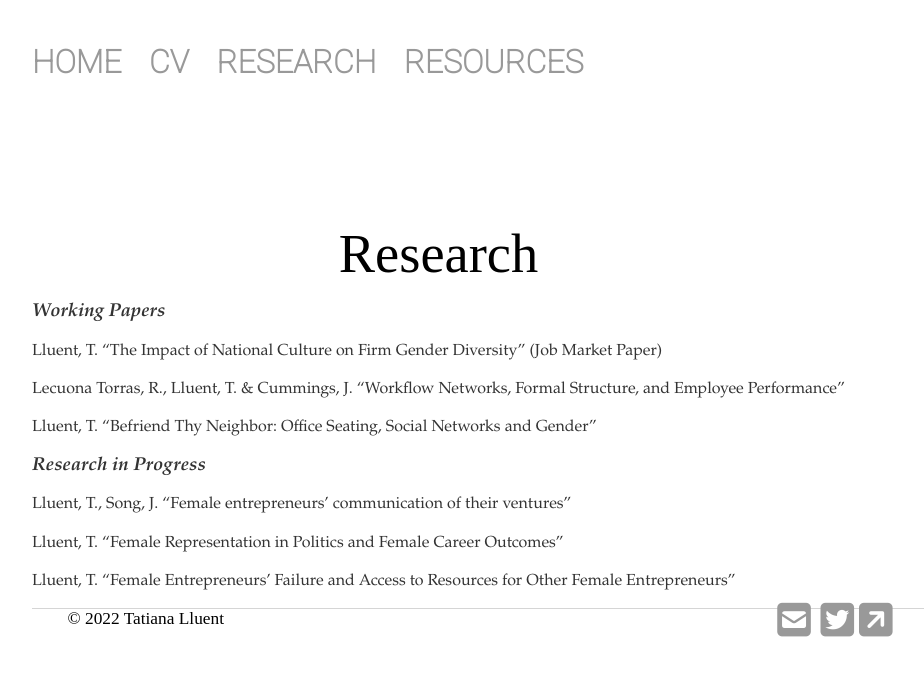
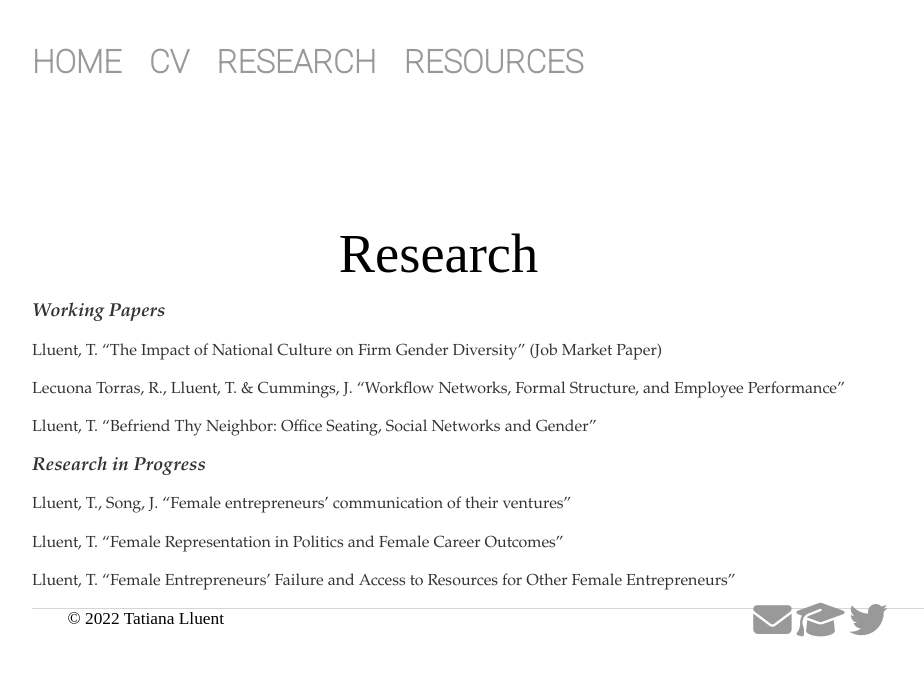
Before and after one commit to tatianalluent/tatianalluent.github.io, a Jekyll site: the page built from research/index.html, in a window 1280 px wide. Shown: the top 676 px of the page, without its empty margins (160-1084 px from the left). Built offline with Jekyll 4.4.1, drawn with Linux system fonts in a browser that asks for light colours; nearby versions of some CDN libraries; a style sheet for code colours, icons or effects is not loaded.

Commit message:
remove square icon

```diff
--- a/_layouts/default.html
+++ b/_layouts/default.html
@@ -61,10 +61,10 @@
 
 					</div>
 					<div class="section right" style="width: 75%; ">
-						<a href="mailto:tatiana.lluent@esmt.org" class="fa-solid fa-2xl fa-square-envelope" title="Email" id="icon1"></a>
-						<a href="https://scholar.google.com/citations?user=0Ik-RUEAAAAJ&hl=en" class="fa-solid fa-2xl fa-graduation-cap-square" title="Google Scholar" id="icon2"></a>
-						<a href="https://twitter.com/TatianaLluent" class="fa-brands fa-2xl fa-twitter-square" title="Twitter" id="icon3"></a>
-						<a href="https://faculty-research.esmt.berlin/person/tatiana-lluent/bio" class="fa-solid fa-2xl fa-square-arrow-up-right" title="ESMT" id="icon4"></a>
+						<a href="mailto:tatiana.lluent@esmt.org" class="fa-solid fa-2xl fa-envelope" title="Email" id="icon1"></a>
+						<a href="https://scholar.google.com/citations?user=0Ik-RUEAAAAJ&hl=en" class="fa-solid fa-2xl fa-graduation-cap" title="Google Scholar" id="icon2"></a>
+						<a href="https://twitter.com/TatianaLluent" class="fa-brands fa-2xl fa-twitter" title="Twitter" id="icon3"></a>
+						<a href="https://faculty-research.esmt.berlin/person/tatiana-lluent/bio" class="fa-solid fa-2xl fa-arrow-up-right" title="ESMT" id="icon4"></a>
 					</div>
 				</div>
 			</div>
```
